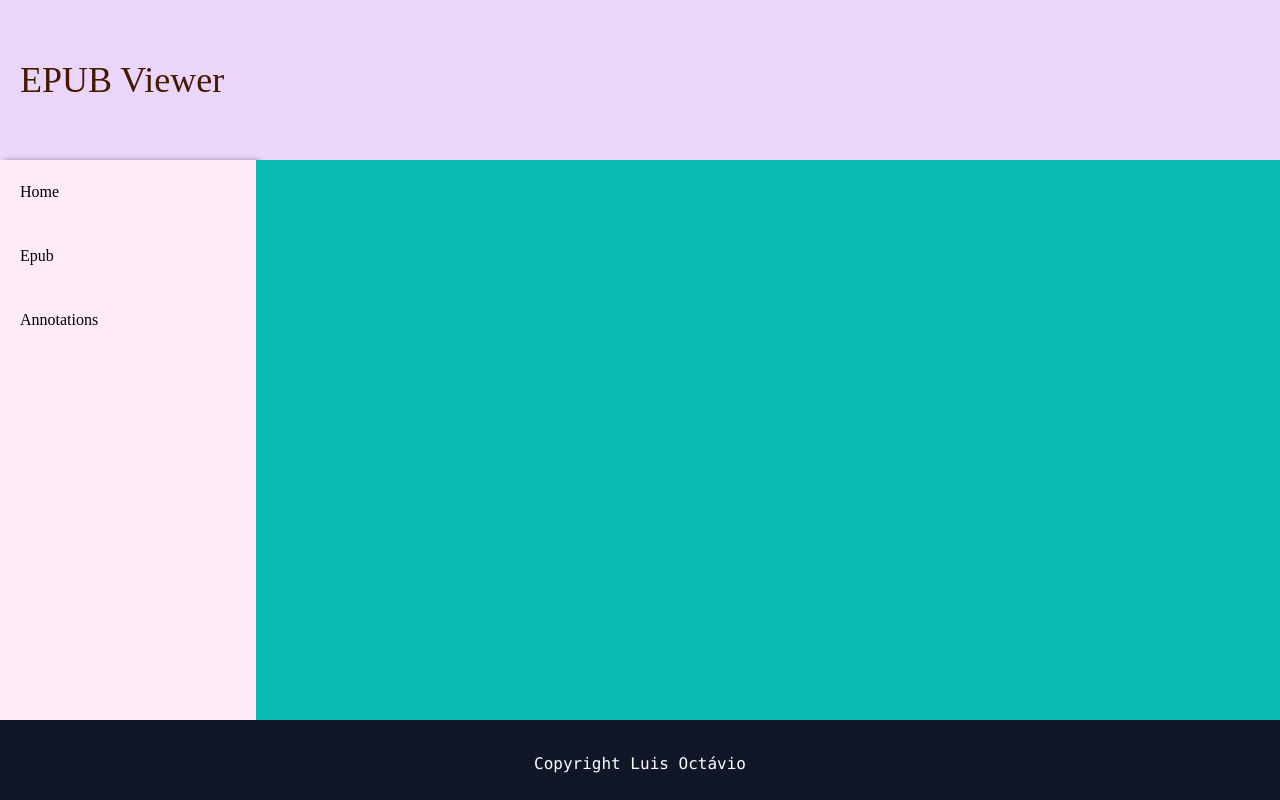
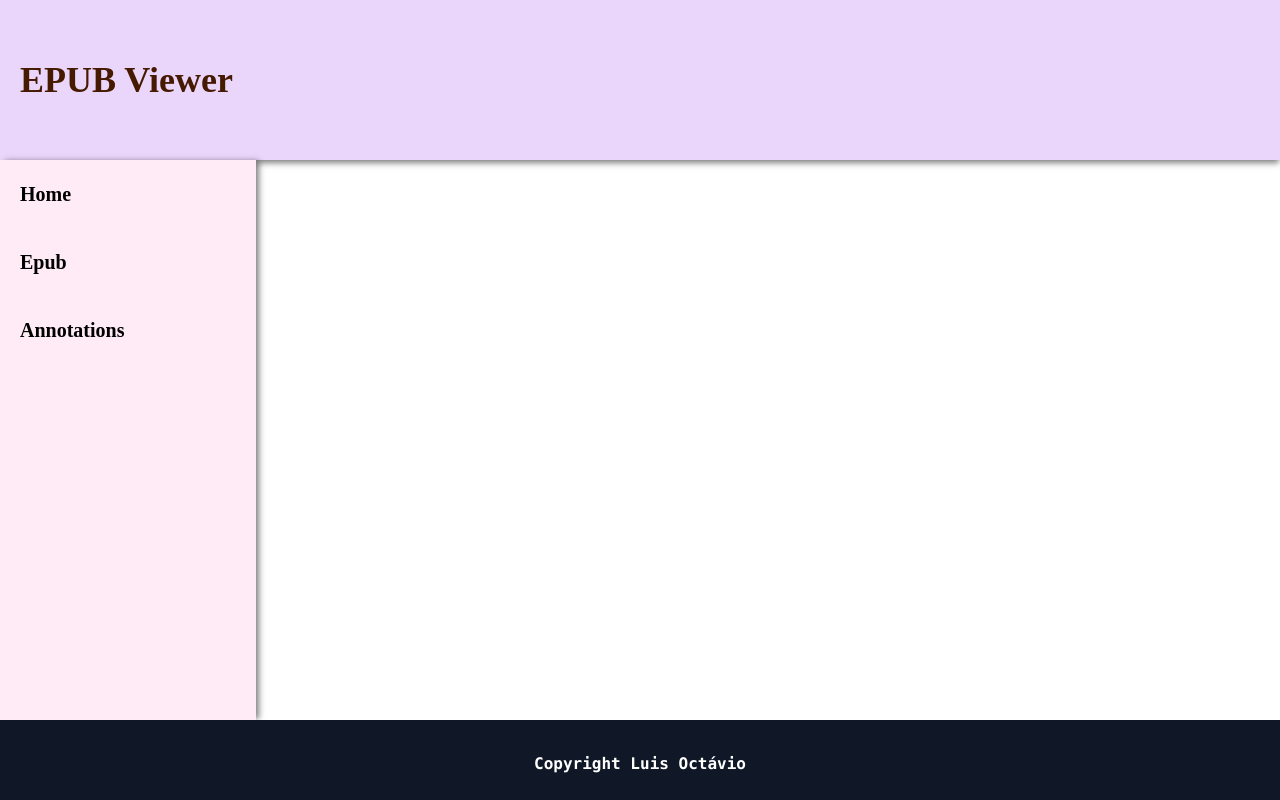
Before and after one commit to luis-octavius/epub-viewer, a React (Vite) app: page /home in a window 1280 px wide. Built offline with nearby package versions, Linux system fonts and the light colour scheme.

Commit message:
style: edit navigation buttons of epub area

```diff
--- a/src/index.css
+++ b/src/index.css
@@ -1,5 +1,5 @@
 @import "tailwindcss";
-@import url('https://fonts.googleapis.com/css2?family=Caprasimo&family=DM+Serif+Text:ital@0;1&family=Grenze+Gotisch:wght@100..900&family=IBM+Plex+Serif:ital,wght@0,100;0,200;0,300;0,400;0,500;0,600;0,700;1,100;1,200;1,300;1,400;1,500;1,600;1,700&family=Nova+Square&family=Permanent+Marker&family=Roboto+Flex:opsz,wght@8..144,100..1000&display=swap');
+
 
 :root {
   --main-bg: rgb(252, 216, 205);
@@ -19,6 +19,7 @@ body {
 #root {
   display: grid;
   font-family: "Caprasimo", serif;
+  font-weight: 700;
   grid-template: 20% 70% 10% / 20% 70% 10%;
   width: inherit;
   height: inherit;
@@ -34,7 +35,6 @@ body {
   justify-content: center;
   width: 100%;
   height: 100%;
-  background-color: var(--link-color);
 }
 
 .navbar {
@@ -46,7 +46,7 @@ body {
 }
 
 .h3-link {
-  @apply pl-5 py-5 cursor-pointer font-[var(--base-font)] hover:bg-fuchsia-300 text-left;
+  @apply pl-5 py-5 text-xl cursor-pointer font-[var(--base-font)] hover:bg-fuchsia-300 text-left;
 }
 
 .button {
@@ -63,7 +63,7 @@ input[type="file"] {
 }
 
 .navigate-btns {
-  @apply rounded-4xl w-10 h-10 bg-[var(--sidebar-color)] mx-2
+  @apply rounded-4xl w-10 h-10 bg-[var(--sidebar-color)] mx-2 cursor-pointer
 }
 
 .epub-view {
```
